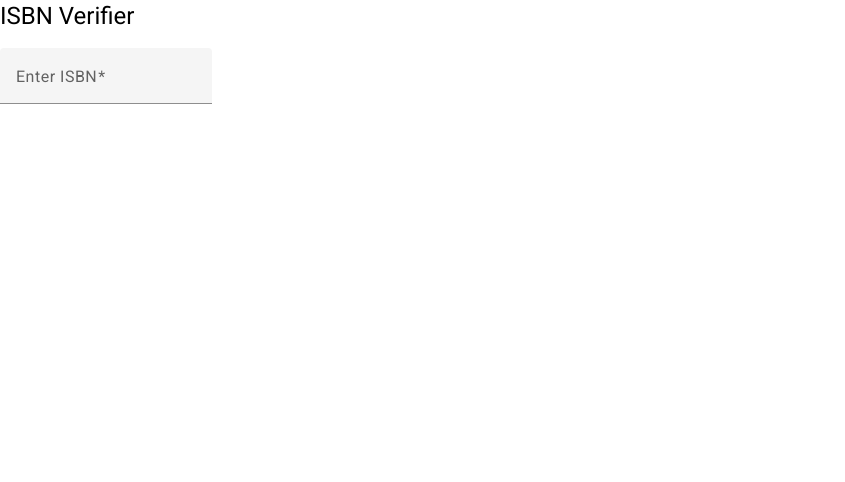
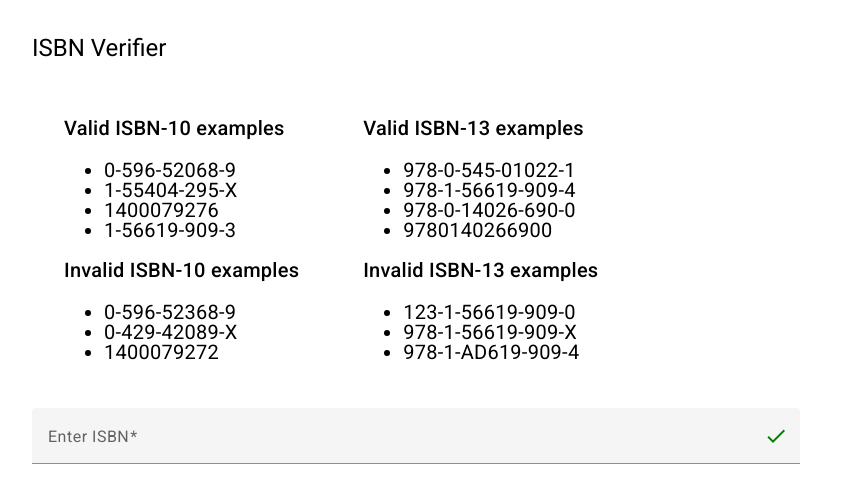
Before and after one commit to official-av/ng-isbn-verifier, an Angular app in the folder isbn-verifier/: page / in a window 1280 px wide. Shown: the top 482 px of the page, without its empty margins (0-845 px from the left). Built offline with nearby package versions, Linux system fonts and the light colour scheme.

Commit message:
added css and sample cases

```diff
--- a/isbn-verifier/src/app/app.component.css
+++ b/isbn-verifier/src/app/app.component.css
@@ -0,0 +1,16 @@
+.container {
+  display: flex;
+  margin: 2rem;
+  flex-direction: column;
+  max-width: 768px;
+}
+.examples-container {
+  display: flex;
+  width: 100%;
+}
+.examples-container > div {
+  padding: 2rem;
+}
+ul > li {
+  font-size: 20px;
+}
--- a/isbn-verifier/src/app/app.component.html
+++ b/isbn-verifier/src/app/app.component.html
@@ -1,4 +1,36 @@
-<h1>ISBN Verifier</h1>
-<!-- TODO: add isbn-10 cases -->
-<!-- TODO: add isbn-13 cases -->
-<app-isbn-form-control></app-isbn-form-control>
+<div class="container">
+    <h1>ISBN Verifier</h1>
+    <div class="examples-container">
+        <div class="isbn-ten-examples">
+            <h2>Valid ISBN-10 examples</h2>
+            <ul>
+                <li>0-596-52068-9</li>
+                <li>1-55404-295-X</li>
+                <li>1400079276</li>
+                <li>1-56619-909-3</li>
+            </ul>
+            <h2>Invalid ISBN-10 examples</h2>
+            <ul>
+                <li>0-596-52368-9</li>
+                <li>0-429-42089-X</li>
+                <li>1400079272</li>
+            </ul>
+        </div>
+        <div class="isbn-thirteen-examples">
+            <h2>Valid ISBN-13 examples</h2>
+            <ul>
+                <li>978-0-545-01022-1</li>
+                <li>978-1-56619-909-4</li>
+                <li>978-0-14026-690-0</li>
+                <li>9780140266900</li>
+            </ul>
+            <h2>Invalid ISBN-13 examples</h2>
+            <ul>
+                <li>123-1-56619-909-0</li>
+                <li>978-1-56619-909-X</li>
+                <li>978-1-AD619-909-4</li>
+            </ul>
+        </div>
+    </div>
+    <app-isbn-form-control></app-isbn-form-control>
+</div>
--- a/isbn-verifier/src/app/components/isbn-form-control/isbn-form-control.component.css
+++ b/isbn-verifier/src/app/components/isbn-form-control/isbn-form-control.component.css
@@ -0,0 +1,6 @@
+.color-green {
+  color: green;
+}
+.color-red {
+  color: red;
+}
--- a/isbn-verifier/src/app/components/isbn-form-control/isbn-form-control.component.html
+++ b/isbn-verifier/src/app/components/isbn-form-control/isbn-form-control.component.html
@@ -1,10 +1,14 @@
 <div class="isbn-form-control-container">
-    <mat-form-field>
+    <mat-form-field class="w-100">
         <mat-label>Enter ISBN</mat-label>
-        <input matInput placeholder="978-3-16-148410-0" [formControl]="isbnFormControl" required>
+        <input matInput placeholder="978-3-16-148410-0 or 0-596-52068-9" [formControl]="isbnFormControl" required>
         <mat-error *ngIf="isbnFormControl.hasError('isbnLength')">Invalid ISBN Length</mat-error>
         <mat-error *ngIf="isbnFormControl.hasError('isbnFormat')">Invalid ISBN Format</mat-error>
         <mat-error *ngIf="isbnFormControl.hasError('isbnChecksum')">Invalid ISBN Checksum</mat-error>
+        <mat-icon class="color-green" *ngIf="isbnFormControl.valid || isbnFormControl.pristine;else invalidIcon"
+            matSuffix>done</mat-icon>
+        <ng-template #invalidIcon>
+            <mat-icon class="color-red" matSuffix>close</mat-icon>
+        </ng-template>
     </mat-form-field>
-    <!-- TODO: add validity icon in suffix -->
 </div>
--- a/isbn-verifier/src/app/components/isbn-form-control/isbn-form-control.component.ts
+++ b/isbn-verifier/src/app/components/isbn-form-control/isbn-form-control.component.ts
@@ -3,6 +3,7 @@ import { Component } from '@angular/core';
 import { FormControl, ReactiveFormsModule, Validators } from '@angular/forms';
 import { MatFormFieldModule } from '@angular/material/form-field';
 import { MatInputModule } from '@angular/material/input';
+import { MatIconModule } from '@angular/material/icon';
 import isbnValidator from 'src/app/isbn.validator';
 
 @Component({
@@ -12,6 +13,7 @@ import isbnValidator from 'src/app/isbn.validator';
     CommonModule,
     MatFormFieldModule,
     MatInputModule,
+    MatIconModule,
     ReactiveFormsModule,
   ],
   templateUrl: './isbn-form-control.component.html',
@@ -20,8 +22,6 @@ import isbnValidator from 'src/app/isbn.validator';
 export class IsbnFormControlComponent {
   isbnFormControl = new FormControl<string>('', [
     Validators.required,
-    Validators.minLength(13),
-    Validators.maxLength(17),
     isbnValidator,
   ]);
   // TODO: optimise when to call validator
--- a/isbn-verifier/src/app/isbn.validator.ts
+++ b/isbn-verifier/src/app/isbn.validator.ts
@@ -1,7 +1,6 @@
 import { AbstractControl, ValidationErrors } from '@angular/forms';
 
 const ISBN_REGEX = /^(?=(?:[^0-9]*[0-9]){10}(?:(?:[^0-9]*[0-9]){3})?$)[\d-]+$/;
-// TODO: need regex validation ?
 
 const isbnValidator = ({ value }: AbstractControl): ValidationErrors | null => {
   // remove spaces and dashes
@@ -12,11 +11,11 @@ const isbnValidator = ({ value }: AbstractControl): ValidationErrors | null => {
     return { isbnLength: true };
   }
 
-  // test with regex
-  const hasValidFormat = ISBN_REGEX.test(value);
-  if (!hasValidFormat) {
-    return { isbnFormat: true };
-  }
+  // TODO: test with regex
+  // const hasValidFormat = ISBN_REGEX.test(value);
+  // if (!hasValidFormat) {
+  //   return { isbnFormat: true };
+  // }
 
   // verify checksum
   return isISBNChecksumValid(sanitizedValue) ? null : { isbnChecksum: true };
--- a/isbn-verifier/src/styles.css
+++ b/isbn-verifier/src/styles.css
@@ -1,4 +1,13 @@
 /* You can add global styles to this file, and also import other style files */
 
-html, body { height: 100%; }
-body { margin: 0; font-family: Roboto, "Helvetica Neue", sans-serif; }
+html,
+body {
+  height: 100%;
+}
+body {
+  margin: 0;
+  font-family: Roboto, "Helvetica Neue", sans-serif;
+}
+.w-100 {
+  width: 100%;
+}
```
